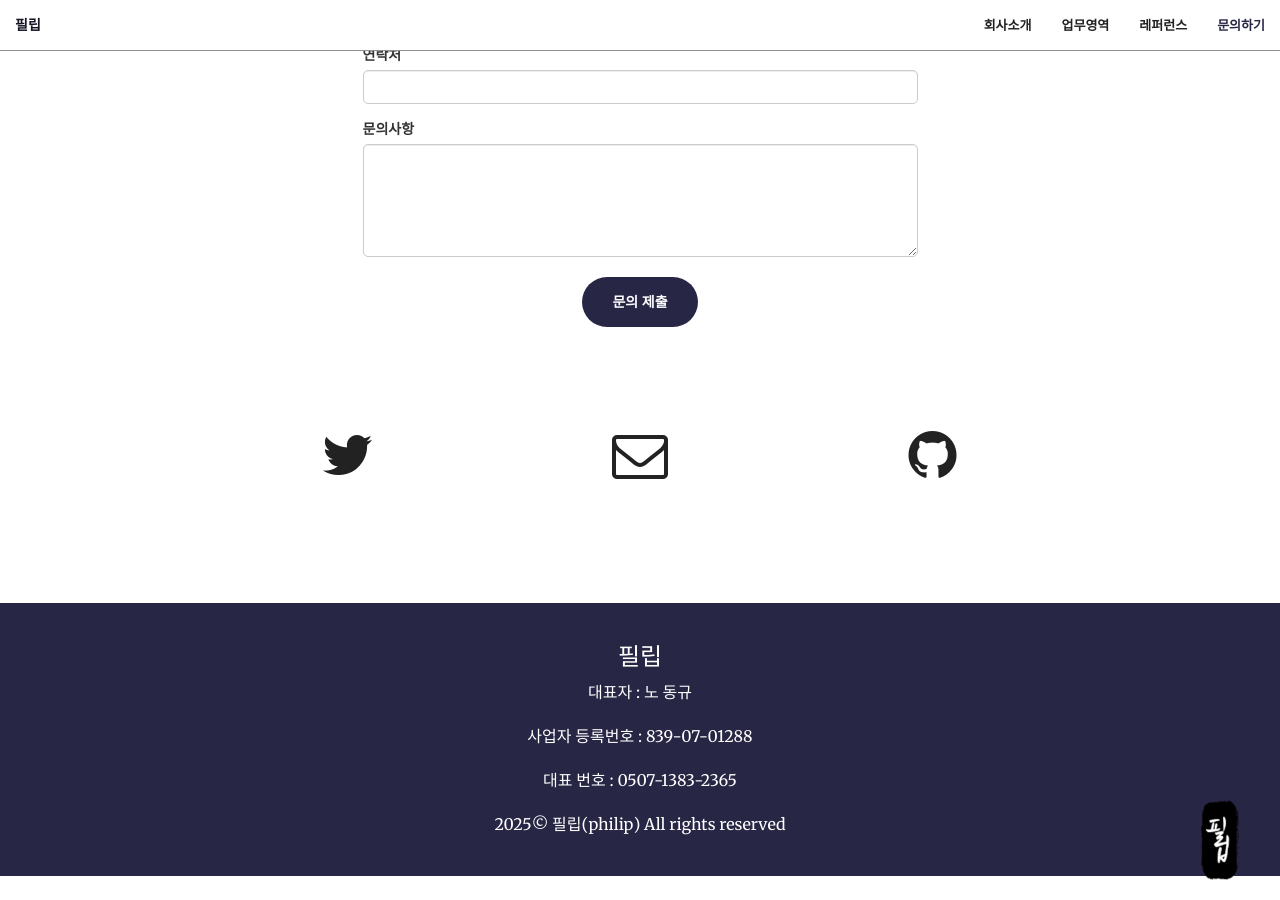
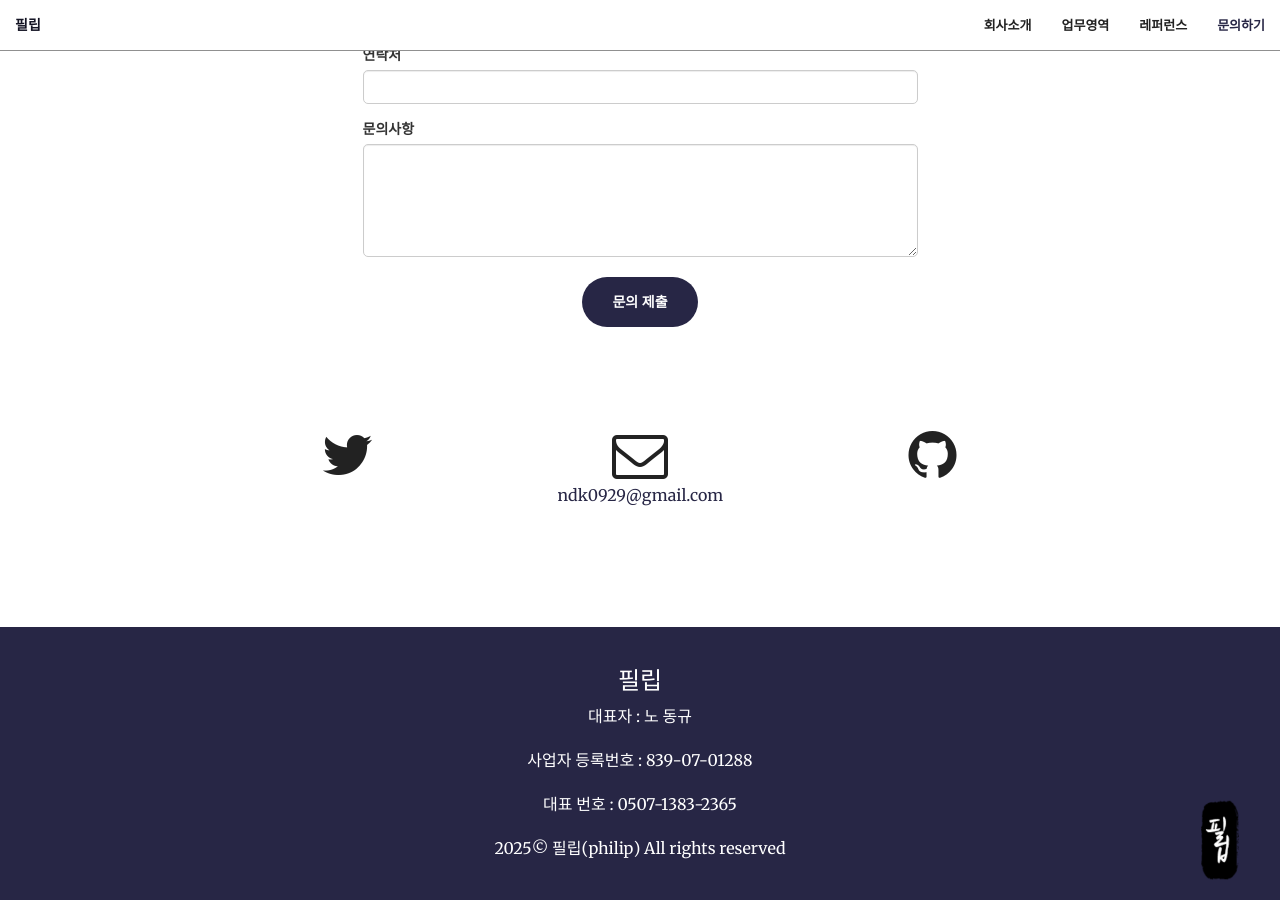
Before and after one commit to philipcommunication/philip-homepage, a Jekyll site: the page built from index.html, in a window 1280 px wide and 900 px high, scrolled down 3990 px. Built offline with Jekyll 4.4.1, drawn with Linux system fonts in a browser that asks for light colours; before the commit the page ends 4866 px from its top, so only the background shows below that.

Commit message:
Update contact.html

```diff
--- a/_includes/contact.html
+++ b/_includes/contact.html
@@ -46,9 +46,9 @@
             </a>
         </div>
         <div class="col-lg-2 col-lg-offset-1 text-center">
-            <a href="mailto:{{ site.email }}">
-            <i class="fa fa-envelope-o fa-3x wow bounceIn" data-wow-delay=".1s"></i>
-                <p>{{ ndk0929@gmail.com }}</p>
+            <a href="mailto:ndk0929@gmail.com">
+                <i class="fa fa-envelope-o fa-3x wow bounceIn" data-wow-delay=".1s"></i>
+                <p>ndk0929@gmail.com</p>
             </a>
         </div>
         <div class="col-lg-2 col-lg-offset-1 text-center">
```
